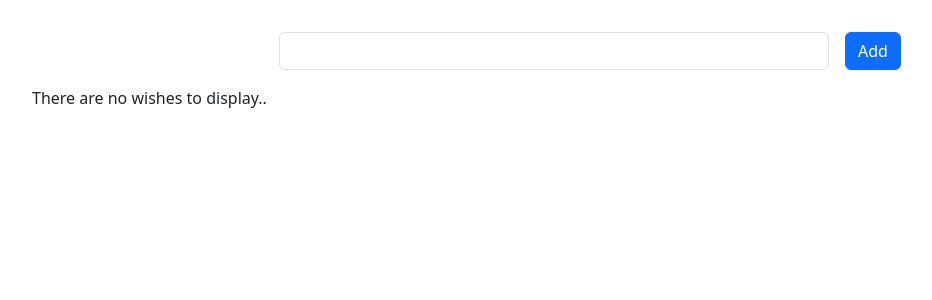
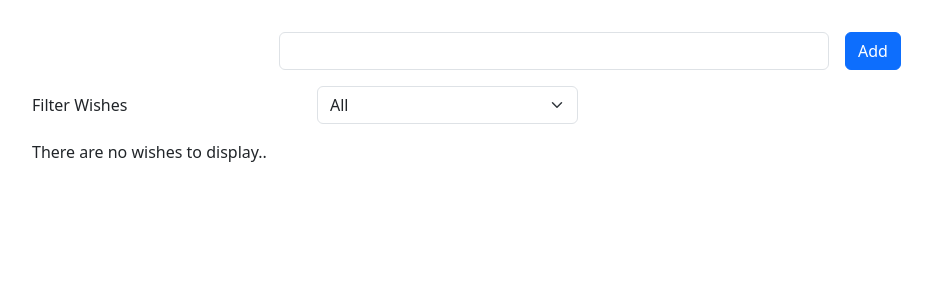
Before and after one commit to hemakas/angular-wishlist, an Angular app: page / in a window 1280 px wide. Shown: the top 300 px of the page, without its empty margins (50-982 px from the left). Built offline with nearby package versions, Linux system fonts and the light colour scheme.

Commit message:
filter wishes feat. added

```diff
--- a/src/app/app.component.html
+++ b/src/app/app.component.html
@@ -9,13 +9,27 @@
     </div>
   </form>
 
-  <div *ngIf="items.length === 0 ; else showItems">
+  <!-- filter wish -->
+  <div class="row mt-3 mb-3 align-items-center">
+    <div class="col-sm-3">
+      Filter Wishes
+    </div>
+    <div class="col-sm-3">
+      <select class="form-select" id="" [(ngModel)]="listFilter" (ngModelChange)="filterChanged($event)" >
+        <option value="0">All</option>
+        <option value="1">Unfulfilled</option>
+        <option value="2">Fulfilled</option>
+      </select>
+    </div>
+  </div>
+
+  <div *ngIf="visibleItems.length === 0 ; else showItems">
     There are no wishes to display..
   </div>
 
   <ng-template #showItems>
     <ul class="wish-list">
-      <li *ngFor="let item of items; index as ii">
+      <li *ngFor="let item of visibleItems; index as ii">
         <div class="form-check">
           <label class="form-check-label" for="">
             <input type="checkbox"
--- a/src/app/app.component.ts
+++ b/src/app/app.component.ts
@@ -9,21 +9,33 @@
 
 export class AppComponent {
 
-  // wish item array
+  title = 'wishlist'
+
+  // toggle wish item
   items : WishItem[] = []
-
-  title = 'wishlist'
-  newWishText = ''
+  toggleItem(item: WishItem) {
+    item.isComplete = !item.isComplete
+    console.log(item)
+  }
 
   // add new wish function
+  newWishText = ''
   addNewWish() {
     this.items.push(new WishItem(this.newWishText))
     this.newWishText = ''
   }
 
-  toggleItem(item: WishItem) {
-    item.isComplete = !item.isComplete
-    console.log(item)
+  // filter wishes
+  listFilter : String = '0'
+  visibleItems : WishItem[] = this.items
+  filterChanged(value: any) {
+    if (value === '0') {
+      this.visibleItems = this.items
+    } else if (value === '1') {
+      this.visibleItems = this.items.filter(item => !item.isComplete)
+    } else {
+      this.visibleItems = this.items.filter(item => item.isComplete)
+    }
   }
 
 }
```
